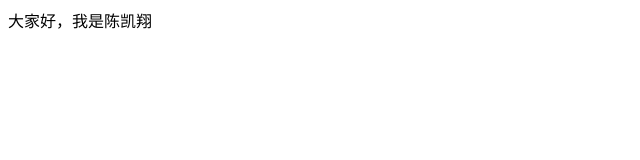
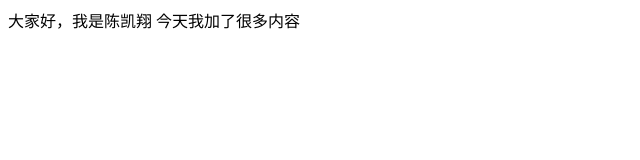
Before and after one commit to yanyige/chenkaixiang.github.io, a plain HTML site: page index.html in a window 1280 px wide. Shown: the whole page, without its empty margins (0-640 px from the left). Drawn offline with Linux system fonts and the light colour scheme.

Commit message:
我丰富了我的个人网站

```diff
--- a/index.html
+++ b/index.html
@@ -7,5 +7,6 @@
 </head>
 <body>
     大家好，我是陈凯翔
+    今天我加了很多内容
 </body>
 </html>
```
